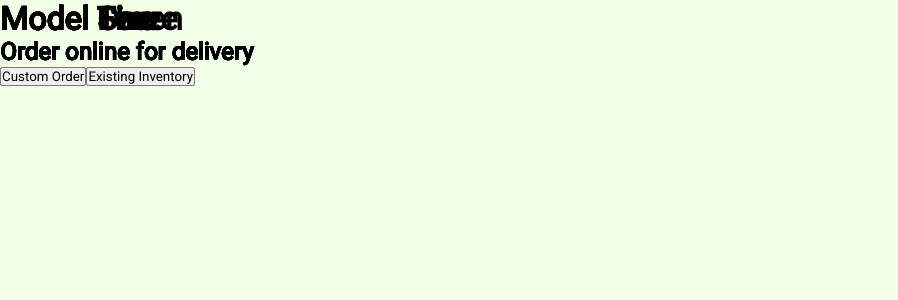
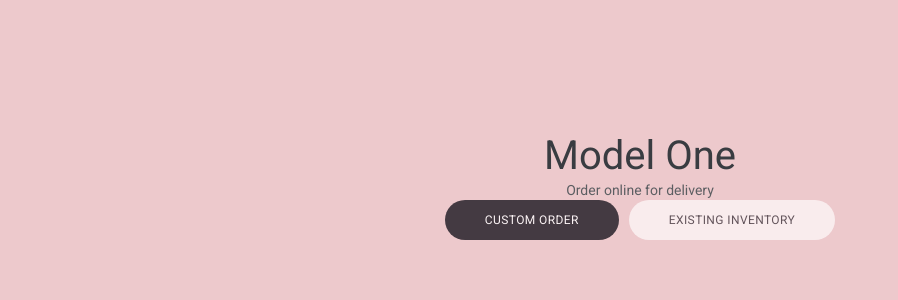
Before and after one commit to gaahmariusso/react-site-nutricionist, a React (Create React App) app: page / in a window 1280 px wide. Shown: the top 300 px of the page, without its empty margins (0-898 px from the left). Built offline with nearby package versions, Linux system fonts and the light colour scheme.

Commit message:
Overlay style's/Animation | Scroll Hook

```diff
--- a/src/components/DefaultOverlayContent/styles.ts
+++ b/src/components/DefaultOverlayContent/styles.ts
@@ -1,8 +1,70 @@
 import styled from 'styled-components';
 
 export const Container = styled.div`
-
+    display: flex;
+    flex-direction: column;
+    justify-content: space-between;
+    flex: 1;
 `;
 
-export const Heading = styled.div``
-export const Buttons = styled.div``
+export const Heading = styled.div`
+    margin-top: 16.5vh;
+    text-align: center;
+
+    > h1 {
+        font-weight: 500;
+        font-size: 40px;
+        line-height: 48px;
+        color: #393c41;
+    }
+    > h2 {
+        font-weight: normal;
+        font-size: 14px;
+        line-height: 20px;
+        color: #5c5e62
+    }
+`
+
+export const Buttons = styled.div`
+    display: flex;
+    flex-direction: column;
+    justify-content: center;
+    align-items: center;
+
+    margin-bottom: 130px;
+
+    > button {
+        background: #1a1720;
+        color: #fff;
+        opacity: 0.8;
+
+        font-size: 12px;
+        font-weight: 500;
+        letter-spacing: 0.4px;
+        text-transform: uppercase;
+
+        padding: 13px 40px;
+        border-radius: 20px;
+        border: none;
+        cursor: pointer;
+
+        &.white {
+            background: #fff;
+            color: #1a1720;
+            opacity: 0.65;
+        }
+
+        & + button {
+            margin: 10px 0 0;
+        }
+    }
+
+    @media (min-width: 600px) {
+        flex-direction: row;
+        margin-bottom: 90px;
+
+        > button + button {
+            margin: 0 0 0 10px;
+        }
+    }
+`
--- /dev/null
+++ b/src/components/Model/ModelOverlay/index.tsx
@@ -0,0 +1,58 @@
+import React, { useCallback, useLayoutEffect, useState } from 'react';
+import { useTransform } from 'framer-motion';
+
+import { CarModel } from '../ModelsContext';
+import useWrapperScroll from '../useWrapperScroll';
+
+import { Container } from './styles';
+
+interface Props {
+  model: CarModel
+}
+
+type SectionDimensions = Pick<HTMLElement, 'offsetTop' | 'offsetHeight'>
+
+const ModelOverlay: React.FC<Props> = ({ model, children }) => {
+
+  const getSectionDimensions = useCallback(() => {
+    return {
+      offsetTop: model.sectionRef.current?.offsetTop,
+      offsetHeight: model.sectionRef.current?.offsetHeight
+    } as SectionDimensions
+  }, [model.sectionRef])
+
+  const [dimensions, setDimensions] = useState<SectionDimensions>(
+    getSectionDimensions()
+  )
+
+  useLayoutEffect(() => {
+    function onResize() {
+      window.requestAnimationFrame(() => setDimensions(getSectionDimensions()))
+    }
+
+    window.addEventListener('resize', onResize)
+
+    return () => window.removeEventListener('resize', onResize)
+  }, [])
+
+  const { scrollY } = useWrapperScroll();
+
+  const sectionScrollProgress = useTransform(
+    scrollY,
+    y => (y - dimensions.offsetTop) / dimensions.offsetHeight
+  )
+
+  const opacity = useTransform(
+    sectionScrollProgress,
+    [-0.42, -0.05, 0.05, 0.42],
+    [0, 1, 1, 0]
+  );
+
+  const pointerEvents = useTransform(opacity, value =>
+    value > 0 ? 'auto' : 'none'
+  )
+
+  return <Container style={{ opacity, pointerEvents }}>{children}</Container>
+}
+
+export default ModelOverlay;
--- /dev/null
+++ b/src/components/Model/ModelOverlay/styles.ts
@@ -0,0 +1,13 @@
+import styled from 'styled-components';
+import { motion } from 'framer-motion';
+
+export const Container = styled(motion.div)`
+    position: sticky;
+    top: 0;
+    height: 100vh;
+    margin-top: -100vh;
+
+    display: center;
+    flex-direction: column;
+    align-items: center;
+`
--- a/src/components/Model/ModelsWrapper/index.tsx
+++ b/src/components/Model/ModelsWrapper/index.tsx
@@ -1,8 +1,9 @@
 import React, { useRef, useState, useCallback } from 'react';
 
 import ModelsContext, { CarModel } from '../ModelsContext';
+import ModelOverlay from '../ModelOverlay'
 
-import { Container, OverlaysRoot, ModelOverlay } from './styles';
+import { Container, OverlaysRoot } from './styles';
 
 const ModelsWrapper: React.FC = ({ children }) => {
   const wrapperRef = useRef<HTMLDivElement>(null)
@@ -36,7 +37,9 @@ const ModelsWrapper: React.FC = ({ children }) => {
       <Container ref={wrapperRef}>
         <OverlaysRoot>
           {registeredModels.map(item => (
-            <ModelOverlay key={item.modelName}>{item.overlayNode}</ModelOverlay>
+            <ModelOverlay key={item.modelName} model={item}>
+              {item.overlayNode}
+            </ModelOverlay>
           ))}
         </OverlaysRoot>
 
--- a/src/components/Model/ModelsWrapper/styles.ts
+++ b/src/components/Model/ModelsWrapper/styles.ts
@@ -14,14 +14,3 @@ export const OverlaysRoot = styled.div`
     right: 0;
     bottom: 0;
 `
-
-export const ModelOverlay = styled.div`
-    position: sticky;
-    top: 0;
-    height: 100vh;
-    margin-top: -100vh;
-
-    display: center;
-    flex-direction: column;
-    align-items: center;
-`
--- /dev/null
+++ b/src/components/Model/useWrapperScroll.ts
@@ -0,0 +1,35 @@
+import { useContext, useEffect } from "react";
+import { useMotionValue } from "framer-motion"
+
+import ModelsContext from './ModelsContext';
+
+export default function useWrapperScroll() {
+    const { wrapperRef } = useContext(ModelsContext);
+
+    const scrollY = useMotionValue(0);
+    const scrollYProgress = useMotionValue(0);
+
+    useEffect(() => {
+        const element = wrapperRef.current
+
+        if (element) {
+            const updateScrollValue = () => {
+                if (wrapperRef.current) {
+                    const { scrollTop, scrollHeight, offsetHeight } = element;
+
+                    const fullScroll = scrollHeight - offsetHeight;
+
+                    scrollY.set(scrollTop);
+                    scrollYProgress.set(scrollTop / fullScroll)
+                }
+            }
+
+            element.addEventListener('scroll', updateScrollValue);
+
+            return () => element.removeEventListener('scroll', updateScrollValue);
+        }
+
+    }, [scrollY, scrollYProgress, wrapperRef])
+
+    return { scrollY, scrollYProgress }
+}
--- a/src/components/Page/styles.ts
+++ b/src/components/Page/styles.ts
@@ -2,24 +2,24 @@ import styled from 'styled-components';
 
 export const Container = styled.div`
     .colored:nth-child(1) {
-    background: #f1ffe7;
+    background: #EDC9CC;
     }
     .colored:nth-child(2) {
-    background: #dfffd9;
+    background: #DBA8AC;
     }
     .colored:nth-child(3) {
-    background: #cdfeca;
+    background: #CC92C2;
     }
     .colored:nth-child(4) {
-    background: #bbfebb;
+    background: #BB87C3;
     }
     .colored:nth-child(5) {
-    background: #a9fdac;
+    background: #AA7BC3;
     }
     .colored:nth-child(6) {
-    background: #90f29c;
+    background: #944BBB;
     }
     .colored:nth-child(7) {
-    background: #77e68c;
+    background: #8744AA;
     }
 `;
```
